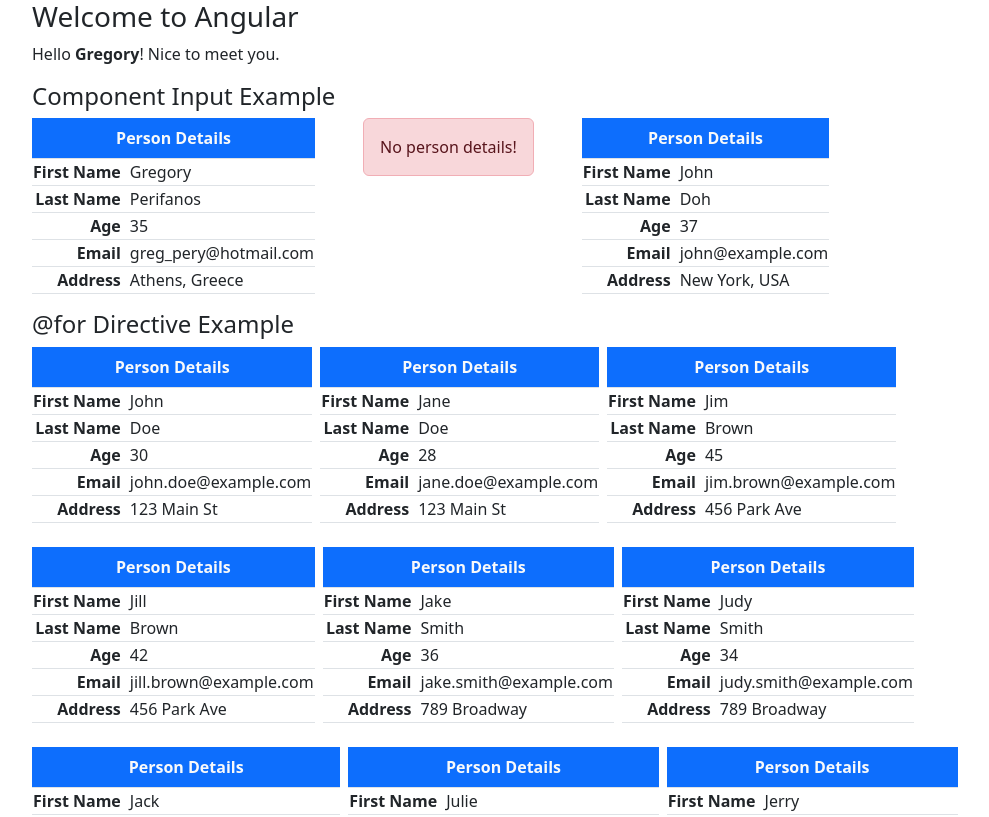
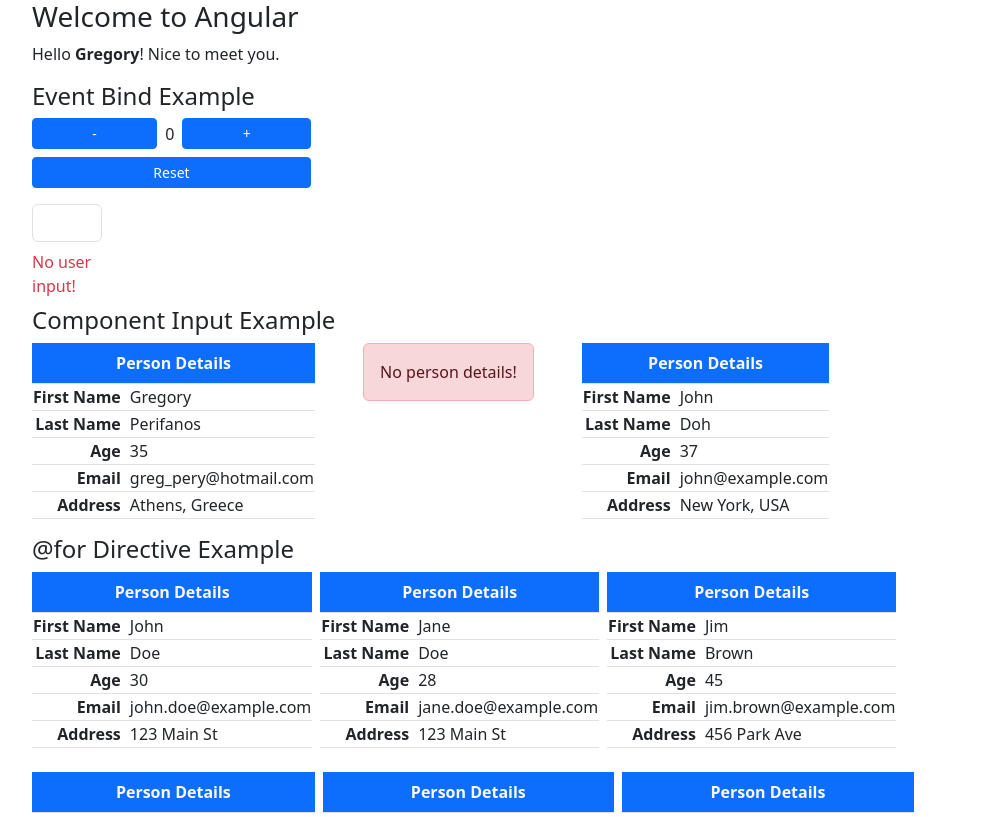
Before and after one commit to GregoryPerifanos/angular-introduction, an Angular app: page / in a window 1280 px wide. Shown: the top 817 px of the page, without its empty margins (50-1039 px from the left). Built offline with nearby package versions, Linux system fonts and the light colour scheme.

Commit message:
Event  Binding

```diff
--- a/src/app/app.component.html
+++ b/src/app/app.component.html
@@ -1,6 +1,8 @@
 <div class="container">
   <h3>Welcome to Angular</h3>
       <p>Hello <strong>{{name}}</strong>! Nice to meet you.</p>
+
+      <app-event-bing-example></app-event-bing-example>
 
       <h4>Component Input Example</h4>
 
--- a/src/app/app.component.ts
+++ b/src/app/app.component.ts
@@ -1,11 +1,12 @@
 import { Component } from '@angular/core';
 import { PersonTableComponent } from './components/person-table/person-table.component';
 import { Person } from './shared/interfaces/person';
+import { EventBingExampleComponent } from './components/event-bing-example/event-bing-example.component';
 
 @Component({
   selector: 'app-root',
   standalone: true,
-  imports: [PersonTableComponent],
+  imports: [PersonTableComponent, EventBingExampleComponent],
   templateUrl: './app.component.html',
   styleUrl: './app.component.css'
 })
--- /dev/null
+++ b/src/app/components/event-bing-example/event-bing-example.component.html
@@ -0,0 +1,29 @@
+<h4>Event Bind Example</h4>
+
+<div class="d-flex flex-column gap-2 w-25">
+    <div class="d-flex gap-2 align-items-center">
+        <button class="btn btn-primary btn-sm flex-grow-1"
+        (click)="decrementTimes()"
+        >-</button>
+        <span>{{ times }}</span>
+        <button class="btn btn-primary btn-sm flex-grow-1"
+        (click)="incrementTimes()"
+        >+</button>
+
+    </div>
+    <button class="btn btn-primary btn-sm"
+    (click)="resetTimes()"
+    >Reset</button>
+
+    <div class="mt-2 mb-2 d-flex flex-column gap-2 w-25">
+        <input type="text"  class="form-control"
+        (input)="onUserInput($event)"/>
+        @if(!userInput) {
+            <span class="text-danger">No user input!</span>
+        } @else {
+            <span class="text-bg-info p-2 text-truncate">
+                {{ userInput }}
+            </span>
+        }
+    </div>
+</div>
--- /dev/null
+++ b/src/app/components/event-bing-example/event-bing-example.component.ts
@@ -0,0 +1,31 @@
+import { Component } from '@angular/core';
+
+@Component({
+  selector: 'app-event-bing-example',
+  standalone: true,
+  imports: [],
+  templateUrl: './event-bing-example.component.html',
+  styleUrl: './event-bing-example.component.css'
+})
+export class EventBingExampleComponent {
+  times: number = 0;
+
+  userInput: string = '';
+
+  incrementTimes() {
+    this.times++;
+  }
+
+  decrementTimes() {
+    this.times--;
+  }
+
+  resetTimes() {
+    this.times = 0;
+  }
+
+  onUserInput(event: Event) {
+    const value = (event.target as HTMLInputElement).value;
+    this.userInput = value;
+  }
+}
```
Also changed, not shown: src/app/components/event-bing-example/event-bing-example.component.css (added), 1 other file (tests, documents, lock files or other folders).
